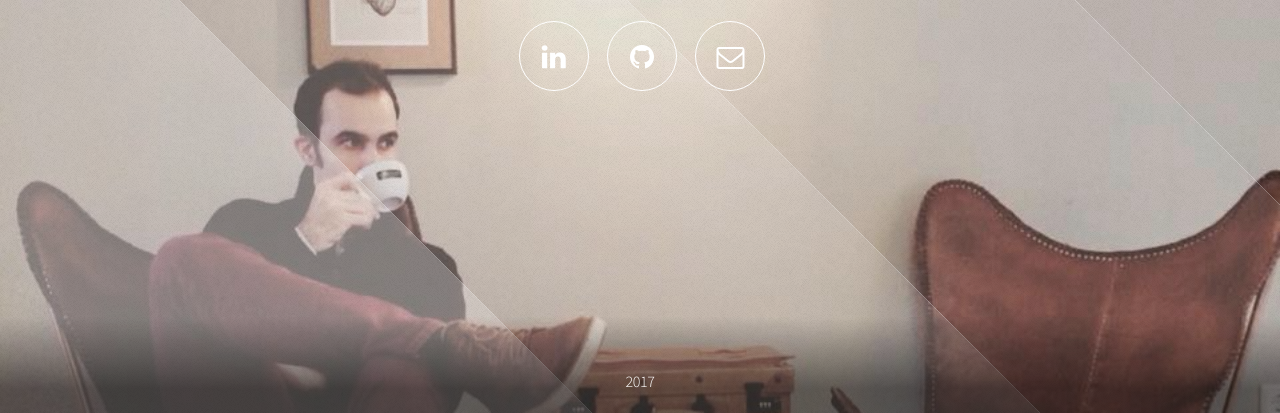
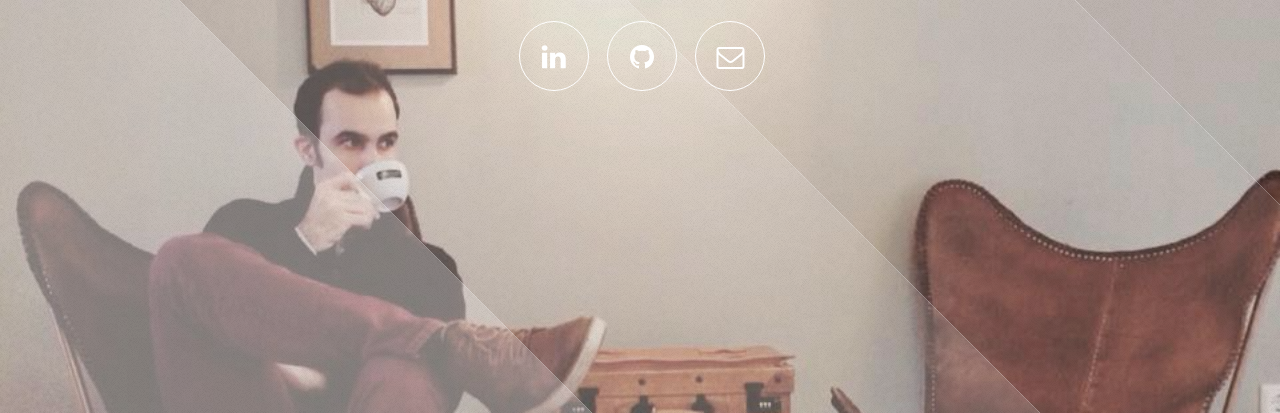
Before and after one commit to mascardoso/marcocardoso, a plain HTML site: page index.html in a window 1280 px wide. Shown: the part 387-800 px from the top of the page. Drawn offline with Linux system fonts and the light colour scheme.

Commit message:
removed year

```diff
--- a/index.html
+++ b/index.html
@@ -24,11 +24,6 @@
 						</nav>
 					</header>
 
-				<!-- Footer -->
-					<footer id="footer">
-						<span class="copyright">2017</span>
-					</footer>
-
 			</div>
 		</div>
 		<script>
```
